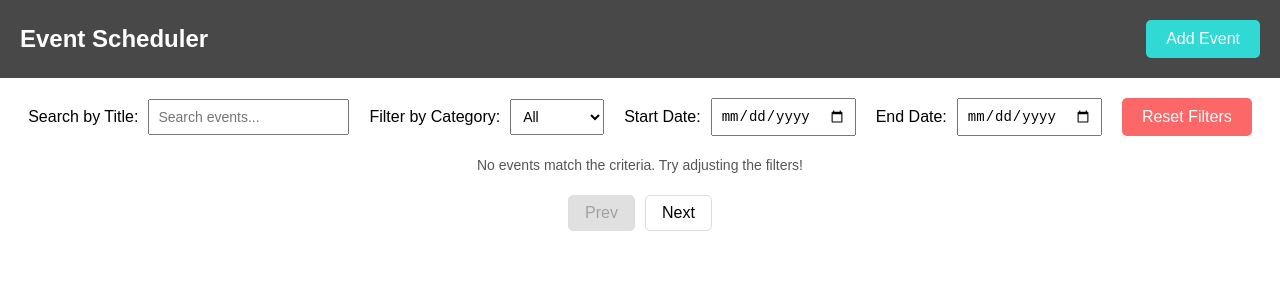
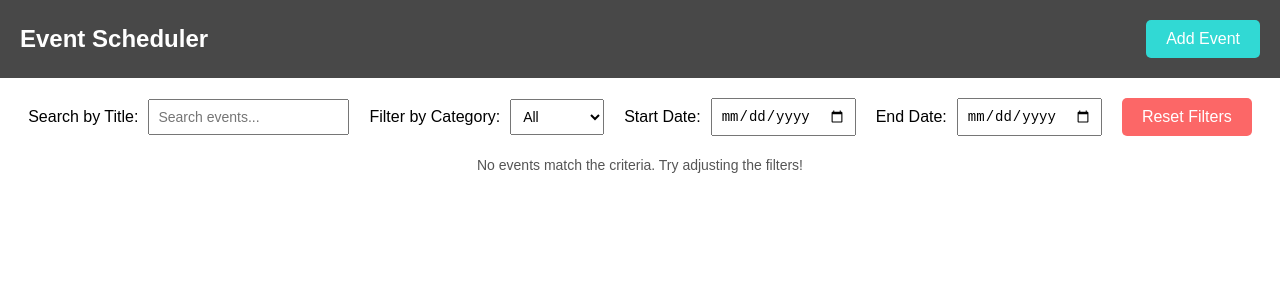
Before and after one commit to GYaskey/shift-markets-test, a React (Vite) app: page / in a window 1280 px wide. Shown: the top 300 px of the page. Built offline with nearby package versions, Linux system fonts and the light colour scheme.

Commit message:
fix pagination

```diff
--- a/src/pages/EventsPage/EventsPage.tsx
+++ b/src/pages/EventsPage/EventsPage.tsx
@@ -1,10 +1,11 @@
 import { useState } from "react";
+import { useSelector } from "react-redux";
+
+import { selectEvents } from "../../redux/selectors/eventsSelectors";
 import EventList from "../../components/EventList/EventList";
 import EventModal from "../../components/EventModal/EventModal";
 import Header from "../../components/Header/Header";
 import Pagination from "../../components/Pagination/Pagination";
-import { useSelector } from "react-redux";
-import { selectEvents } from "../../redux/selectors/eventsSelectors";
 import EventFilters from "../../components/EventFilters/EventFilters";
 import styles from "./EventsPage.module.css";
 
@@ -21,8 +22,7 @@ const EventsPage = () => {
 
   const events = useSelector(selectEvents);
 
-  const filteredEvents = events
-    .filter((event) => {
+  const filteredEvents = events.filter((event) => {
     return (
       event.title.toLowerCase().includes(searchQuery.toLowerCase()) &&
       (!startDate || new Date(event.date) >= new Date(startDate)) &&
@@ -30,8 +30,12 @@ const EventsPage = () => {
       (!category ||
         event.category.toLowerCase().includes(category.toLowerCase()))
     );
-    })
-    .slice((currentPage - 1) * eventsPerPage, currentPage * eventsPerPage);
+  });
+
+  const paginatedEvents = filteredEvents.slice(
+    (currentPage - 1) * eventsPerPage,
+    currentPage * eventsPerPage
+  );
 
   const openModalForNewEvent = () => {
     setEventToEdit(null);
@@ -72,14 +76,16 @@ const EventsPage = () => {
         />
         <EventList
           openModalForEditingEvent={openModalForEditingEvent}
-          events={filteredEvents}
+          events={paginatedEvents}
         />
+        {filteredEvents.length > eventsPerPage && (
           <Pagination
-          totalEvents={events.length}
+            totalEvents={filteredEvents.length}
             eventsPerPage={eventsPerPage}
             currentPage={currentPage}
             setCurrentPage={setCurrentPage}
           />
+        )}
         <EventModal
           isOpen={isModalOpen}
           onClose={closeModal}
```
Lines whose indentation alone changed are shown as unchanged.
